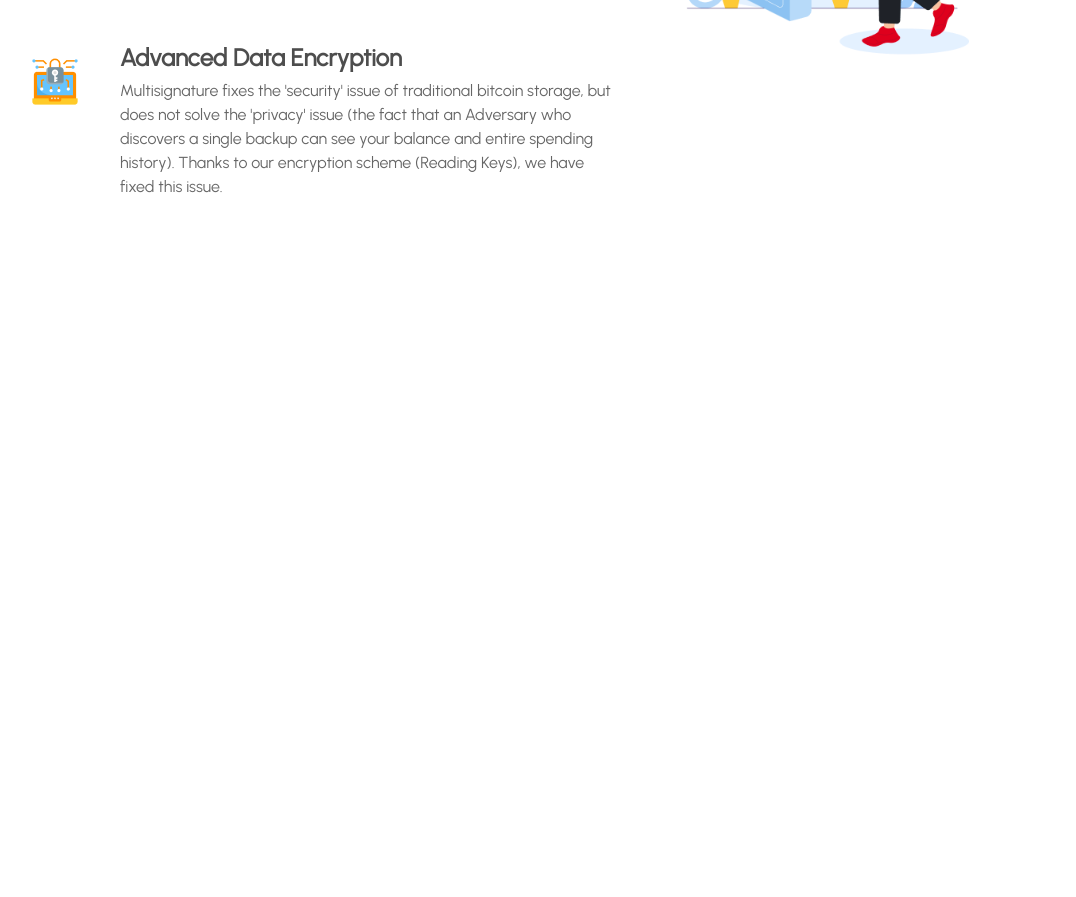
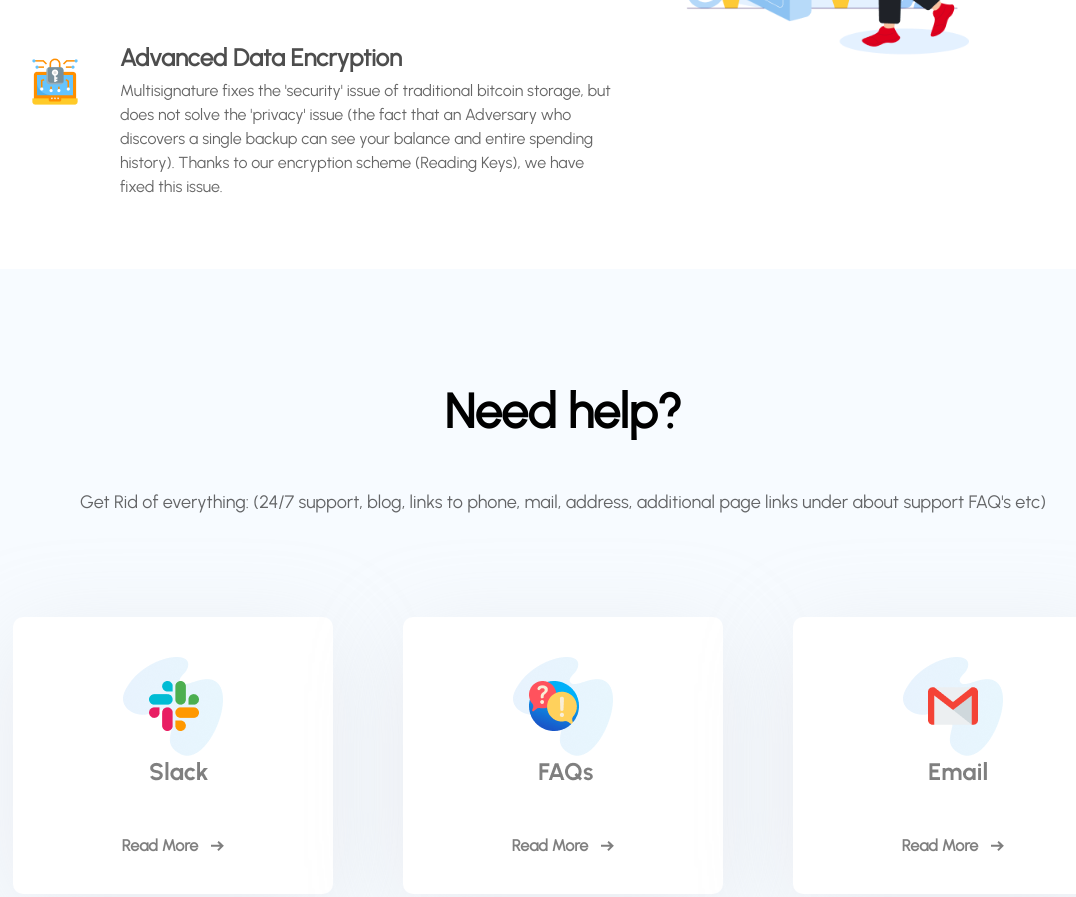
Before and after one commit to Hasnain49/Project, a plain HTML site: page index.html in a window 1280 px wide. Shown: the part 1939-2836 px from the top of the page, without its empty margins (77-1153 px from the left). Before the commit the page ends 2208 px from the top, so only its background shows below. Drawn offline with Linux system fonts and the light colour scheme; files whose address does not match are found by name.

Commit message:
section4-completed

```diff
--- a/index.html
+++ b/index.html
@@ -142,5 +142,28 @@
         </div>
       </div>
     </section>
+
+<section class="section4">
+  <div class="max-width-1440">
+    <div class="sec4-inner">
+      <h3 class="sec4-heading">Need help?</h3>
+      <p class="sec4-para">Get Rid of everything: (24/7 support, blog, links to phone, mail, address, additional page links under about support FAQ's etc)</p>
+      <div class="sec4-cards">
+        <div class="sec4-card">
+          <img src="/images/slack.png" alt="">
+          <a href="" class="sec4-card-read-more">Read More <img src="/images/arrow-black.png" alt=""></a>
+        </div>
+        <div class="sec4-card">
+          <img src="/images/faqs.png" alt="">
+          <a href="" class="sec4-card-read-more">Read More <img src="/images/arrow-black.png" alt=""></a>
+        </div>
+        <div class="sec4-card">
+          <img src="/images/email.png" alt="">
+          <a href="" class="sec4-card-read-more">Read More <img src="/images/arrow-black.png" alt=""></a>
+        </div>
+      </div>
+    </div>
+  </div>
+</section>
   </body>
 </html>
--- a/style.css
+++ b/style.css
@@ -9,7 +9,7 @@
 }
 
 body{
-    font-family: "Urbanist";
+    font-family: "Urbanist", sans-serif;
 }
 
 .max-width-1440{
@@ -307,3 +307,62 @@ body{
     /* border: 1px solid; */
     width: 100%;
 }
+
+.section4{
+    background: #1587ED08;
+}
+
+.sec4-inner{
+    max-width: 1140px;
+    margin: 0 auto;
+    padding: 110px 20px;
+}
+
+.sec4-heading{
+    font-weight: 700;
+    font-size: 48px;
+    line-height: 64px;
+    text-align: center;
+    margin-bottom: 44px;
+}
+
+.sec4-para{
+    font-family: "Urbanist", sans-serif;
+    font-weight: 400;
+    font-size: 18px;
+    line-height: 30px;
+    color: #00000099;
+    text-align: center;
+    margin-bottom: 100px;
+}
+
+.sec4-card{
+    width: 320px;
+    height: 277px;
+    display: flex;
+    flex-direction: column;
+    align-items: center;
+    justify-content: center;
+    gap: 50px;
+    box-shadow: 0px 20px 95px 0px #C9CBCC4D;
+    background: #FFFFFF;
+    border-radius: 10px;
+}
+
+.sec4-card-read-more{
+    display: flex;
+    align-items: center;
+    gap: 13px;
+    /* font-family: "Urbanist"; */
+    font-weight: 600;
+    font-size: 16px;
+    line-height: 16px;
+    color: #00000080;
+
+}
+
+.sec4-cards{
+    display: flex;
+    justify-content: space-between;
+    gap: 20px;
+}
```
Also changed, not shown: images/arrow-black.png (added), images/email.png (added), images/faqs.png (added), images/slack.png (added).
